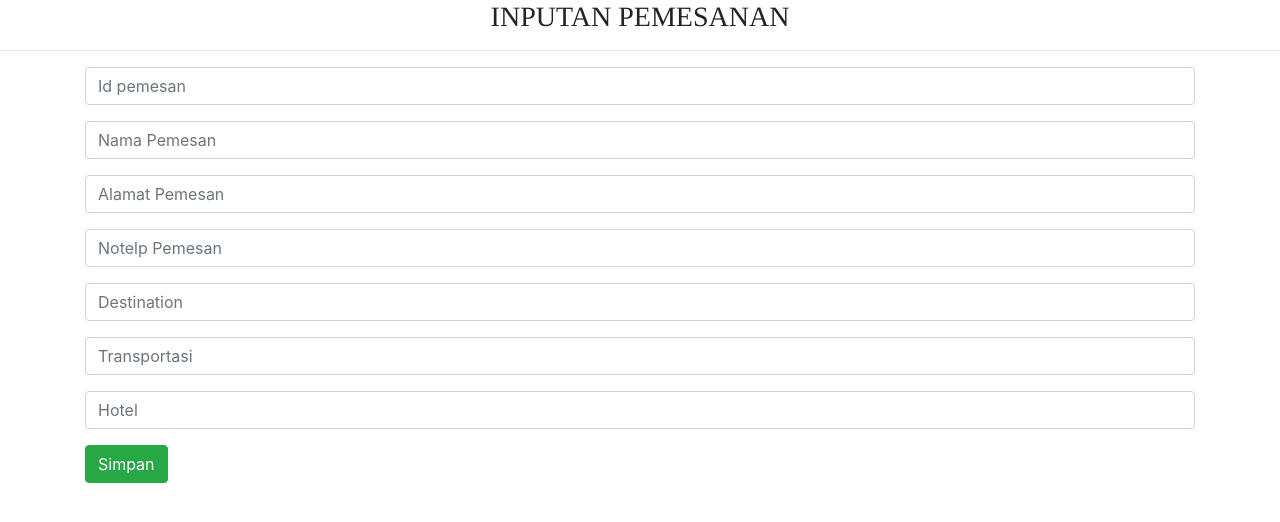
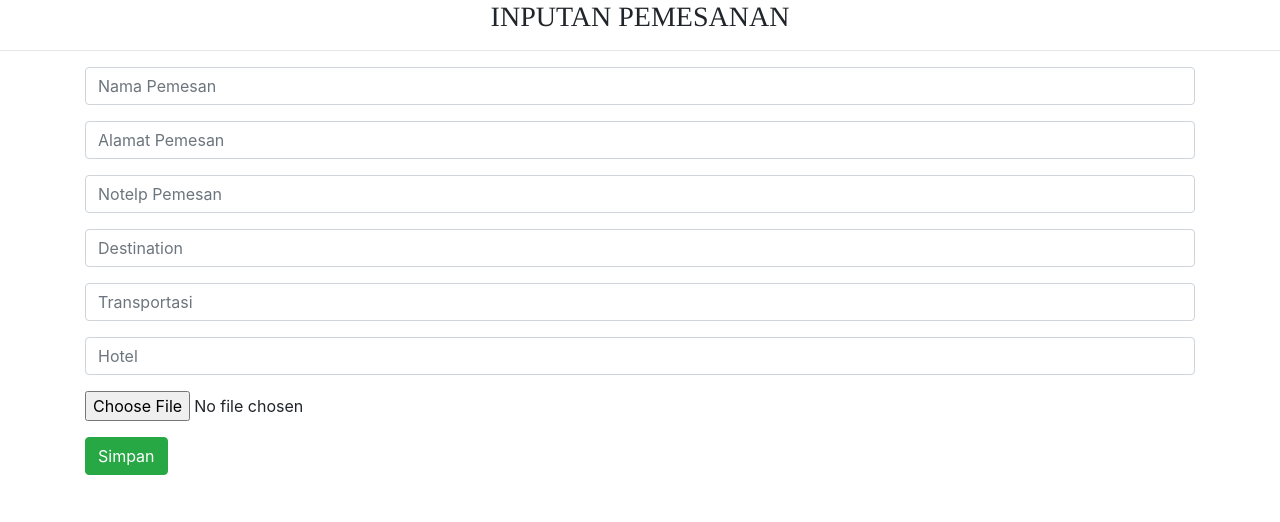
Before and after one commit to nwillouis/Praktikumweb_progres2, a PHP site: page /tambahdata.php in a window 1280 px wide. Shown: the top 522 px of the page. Run offline with PHP 8.4, Linux system fonts and the light colour scheme; some libraries are stand-ins or nearby versions.

Commit message:
change add code uploud img

```diff
--- a/select-booking.php
+++ b/select-booking.php
@@ -114,6 +114,7 @@
                                 <td>Destination</td>
                                 <td>Transportasion</td>
                                 <td>Hotel</td>
+                                <td>Photo</td>
                                 <td colspan="2">Aksi</td>
                             </tr>
                             <?php
@@ -145,6 +146,9 @@
                                 <td>
                                     <?php echo $data['Hotel'];?>
                                 </td>
+                                <td>
+                                    <img src="img/<?php echo $data['photo'] ?>">
+                                </td>
                                 <td><a href="delete.php?d=<?php echo $data['id_pemesan']; ?>"><i class="fa fa-trash"></i></a></td>
                                 <td><a href="edit.php?d=<?php echo $data['id_pemesan']; ?>"><i class="fa fa-pencil-square"></i></a></td>
                             </tr>
--- a/tambahdata.php
+++ b/tambahdata.php
@@ -17,29 +17,28 @@
      <div class="container">
       <div class="row">
         <div class="col-md-12">
-          <form action="input.php" method="post">
+          <form action="input.php" method="post" enctype="multipart/form-data">
             <div class="form-group">
-              <input type="text" class="form-control" name="id_pemesan" placeholder="Id pemesan">
+              <input type="text" class="form-control" name="NamaPemesan" placeholder="Nama Pemesan" required>
             </div>
             <div class="form-group">
-              <input type="text" class="form-control" name="NamaPemesan" placeholder="Nama Pemesan">
+              <input type="text" class="form-control" name="AlamatPemesan" placeholder="Alamat Pemesan" required>
             </div>
             <div class="form-group">
-              <input type="text" class="form-control" name="AlamatPemesan" placeholder="Alamat Pemesan">
+              <input type="number" min="0" max="99999999" class="form-control" name="NotelpPemesan" placeholder="Notelp Pemesan" required>
+            </div>
+           <div class="form-group">
+              <input type="text" class="form-control" name="Destination" placeholder="Destination" required>
             </div>
             <div class="form-group">
-              <input type="number" min="0" max="99999999" class="form-control" name="NotelpPemesan" placeholder="Notelp Pemesan">
-            </div>
-           <div class="form-group">
-              <input type="text" class="form-control" name="Destination" placeholder="Destination">
+              <input type="text" class="form-control" name="Transportation" placeholder="Transportasi" required>
             </div>
             <div class="form-group">
-              <input type="text" class="form-control" name="Transportation" placeholder="Transportasi">
+              <input type="text" class="form-control" name="Hotel" placeholder="Hotel" required>
             </div>
             <div class="form-group">
-              <input type="text" class="form-control" name="Hotel" placeholder="Hotel">
+              <input type="file" name="photo" accept="image/*" required />
             </div>
-
             <div class="form-group">
               <input type="submit" name="submit" value="Simpan" class="btn btn-success">
             </div>
```
Also changed, not shown: input.php (+7 -3 lines).
